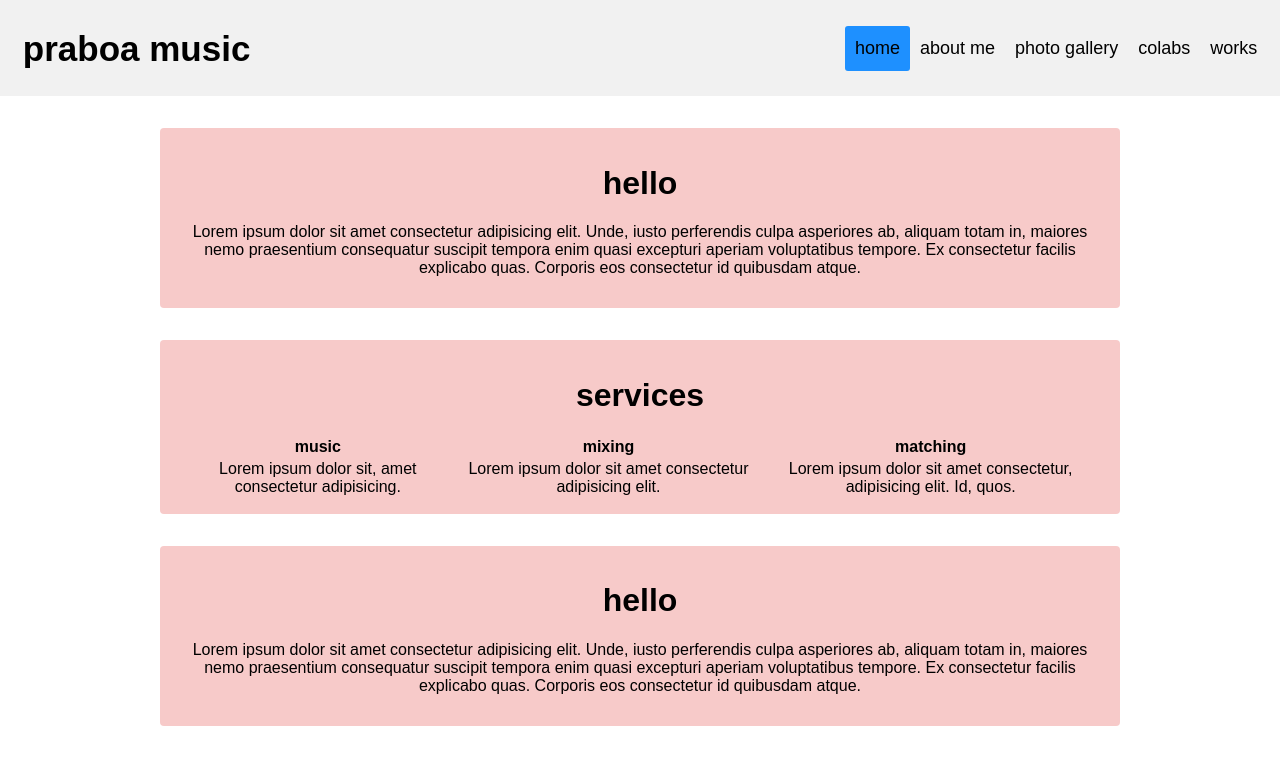
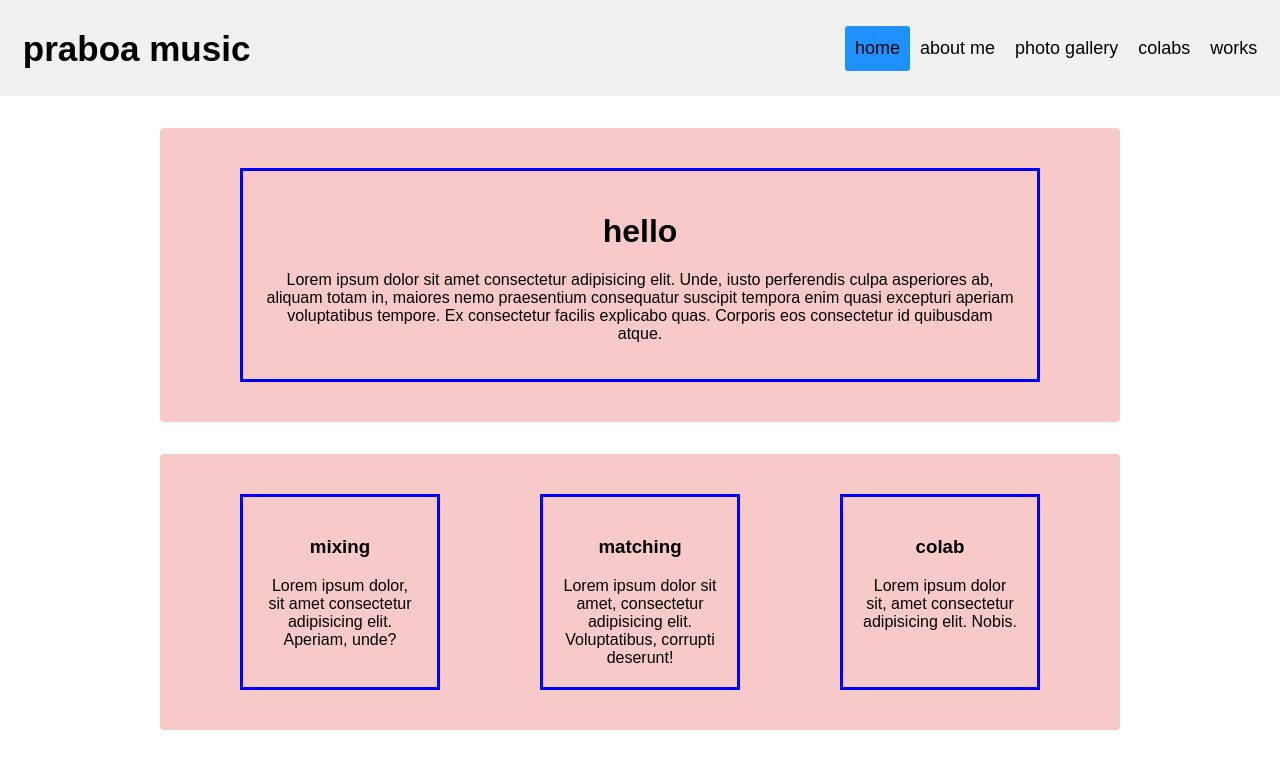
Before and after one commit to Aswin-k-ashok/praboamusical, a plain HTML site: page index.html in a window 1280 px wide. Shown: the top 757 px of the page. Drawn offline with Linux system fonts and the light colour scheme.

Commit message:
flex box added

```diff
--- a/index.html
+++ b/index.html
@@ -8,6 +8,7 @@
     <link rel="stylesheet" href="style.css">
 </head>
 <body>
+
 
     <div class="header">
         <div class="logo"><a>praboa music</a></div>
@@ -21,8 +22,10 @@
         </div>
     </div>
 
-  <div style="margin:2em;">
+  <div style="margin:2em;" >
 <div class="containerMain">
+    <div class="flexbox-container">
+        <div class="flexbox-item flexbox-item-0">
     <h1>hello</h1>
     <p>Lorem ipsum dolor sit amet consectetur adipisicing elit. Unde,
         iusto perferendis culpa asperiores ab, aliquam totam in, maiores nemo
@@ -30,24 +33,18 @@
          aperiam voluptatibus tempore. Ex consectetur facilis explicabo quas. Corporis eos consectetur id quibusdam atque.</p>
 </div>
   </div>
+  </div> </div>
 
-  <div style="margin:2em;">
-    <div class="containerMain">
-        <h1>services</h1>
-        <table>
-         <tr>
-             <th>music</th>
-             <th>mixing</th>
-             <th>matching</th>
-         </tr>
-         <tr>
-             <td>Lorem ipsum dolor sit, amet consectetur adipisicing.</td>
-             <td>Lorem ipsum dolor sit amet consectetur adipisicing elit.</td>
-             <td>Lorem ipsum dolor sit amet consectetur, adipisicing elit. Id, quos.</td>
-         </tr>
-     </table>
+       <div class="containerMain">
+           <div class="flexbox-container">
+               <div class="flexbox-item flexbox-item-1"><h3>mixing</h3>Lorem ipsum dolor, sit amet consectetur adipisicing elit. Aperiam, unde?</div>
+               <div class="flexbox-item flexbox-item-2"><h3>matching</h3>Lorem ipsum dolor sit amet, consectetur adipisicing elit. Voluptatibus, corrupti deserunt!</div>
+               <div class="flexbox-item flexbox-item-3"><h3>colab</h3>Lorem ipsum dolor sit, amet consectetur adipisicing elit. Nobis.</div>
+           </div>
+
+       </div>
     </div>
-      </div>
+
 
       <div style="margin:2em;">
         <div class="containerMain">
@@ -96,7 +93,15 @@
     <footer>
         <p>praboamusic</p>
 
-        <a href="praboa@gmail.com">gmail</a>
+        <a href="praboa@gmail.com" style="text-decoration: none;">gmail</a>
+        <div class="row">
+            <a href="https://www.instagram.com/?hl=en"><img src="https://image.flaticon.com/icons/png/512/121/121520.png" alt="" style="height: 40px; width:40px ; border-radius: 25px;"></a>
+            <a href=""><img src="" alt="" style="height: 40px; width:40px ;"></a>
+            <a href=""><img src="" alt="" style="height: 40px; width:40px ;"></a>
+            <a href=""><img src="" alt="" style="height: 40px; width:40px ;"></a>
+
+
+        </div>
 
     </footer>
 
--- a/style.css
+++ b/style.css
@@ -1,8 +1,9 @@
 *{box-sizing: border-box;}
 
 body{
-    margin:0;
+    margin:auto;
     font-family: Arial, Helvetica, sans-serif;
+
 }
 iframe{
     width: 50%;
@@ -90,3 +91,49 @@ footer{
     color: black;
     text-align: center;
 }
+
+.card {
+    /* Add shadows to create the "card" effect */
+    box-shadow: 0 4px 8px 0 rgba(0,0,0,0.2);
+    transition: 0.3s;
+    width: 15%;
+    background-color:beige;
+    margin: 1em;
+  }
+
+  /* On mouse-over, add a deeper shadow */
+  .card:hover {
+    box-shadow: 0 8px 16px 0 rgba(0,0,0,0.2);
+  }
+
+  /* Add some padding inside the card container */
+  .container {
+    padding: 2px 16px;
+  }
+
+.flexbox-container{
+    display: flex;
+    justify-content: space-around;
+    flex-wrap: wrap;
+    background-color:#f7cac9 ;
+    padding: 15px;
+    border-radius: 4px;
+    max-width: 60em;
+    margin: auto;
+}
+
+.flexbox-item{
+    width: 200px;
+    margin: 10px;
+    border: solid blue;
+    padding: 20px;
+
+
+}
+
+.flexbox-item-0{
+    width: 800px;
+    margin: 10px;
+    border: solid blue;
+    padding: 20px;
+}
```
